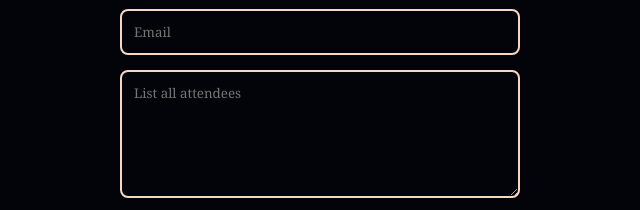
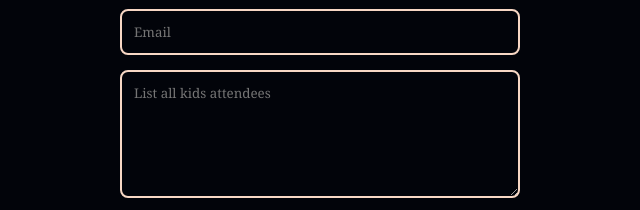
Before and after one commit to Mystical442/My-wedding-new, a plain HTML site: page index.html in a window 1280 px wide. Shown: the part 2608-2818 px from the top of the page, 320-960 px from the left. Drawn offline with Linux system fonts and the light colour scheme; a script that the page names is missing.

Commit message:
Update RSVP textarea placeholder for clarity

```diff
--- a/index.html
+++ b/index.html
@@ -183,7 +183,7 @@
     <form action="thankyou.html" method="GET" class="rsvp-form">
       <input type="text" name="name" placeholder="Your Name" required>
       <input type="email" name="email" placeholder="Email" required>
-      <textarea name="message" placeholder="List all attendees"></textarea>
+      <textarea name="message" placeholder="List all kids attendees"></textarea>
       <button type="submit" class="submit-btn">Submit RSVP</button>
     </form>
   </section>
```
